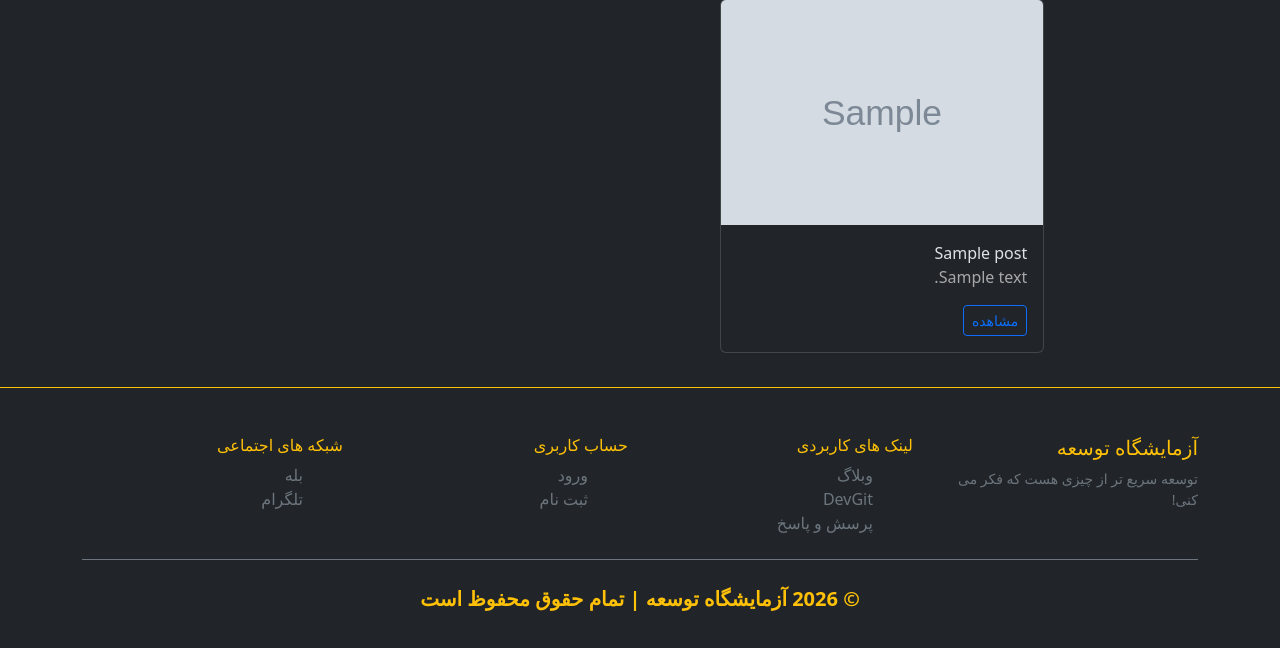
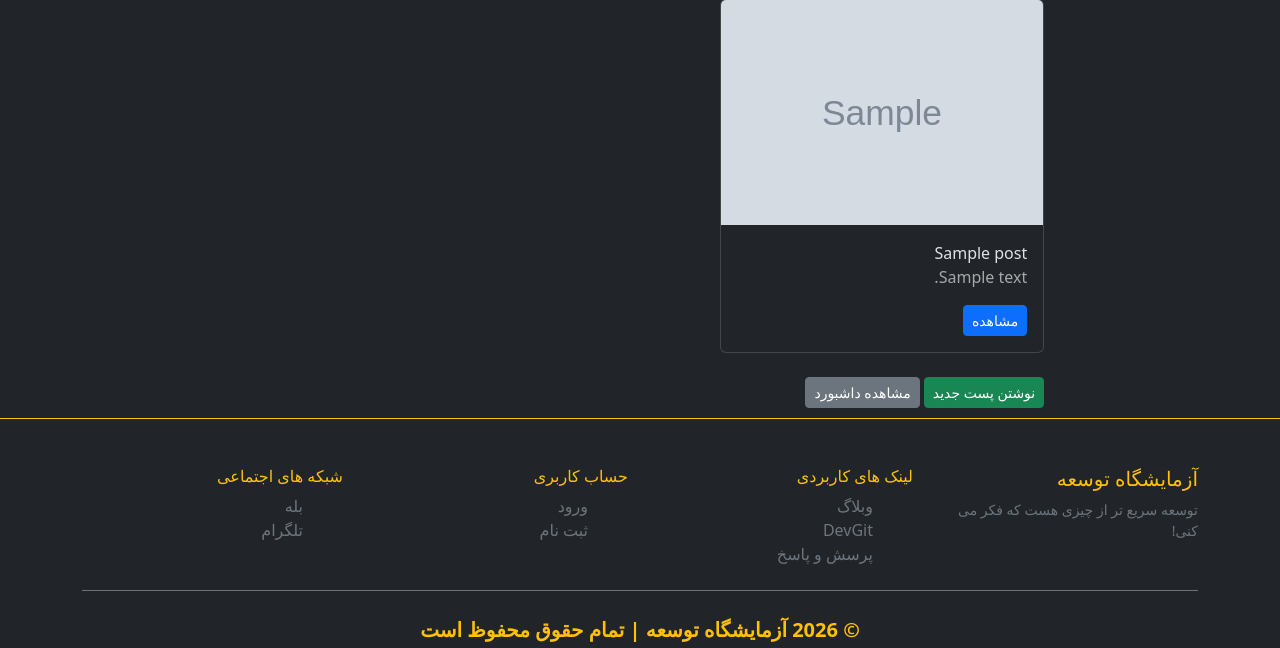
Before and after one commit to developlab-ir/Developlab, a Django app: template blog/templates/blog/main.html in a window 1280 px wide. Shown: the part 311-959 px from the top of the page. Before the commit the page ends 922 px from the top, so only its background shows below. Run offline with Django 5.2, Linux system fonts and the light colour scheme; the template is opened without the code that fills it: most values are stand-ins (such as "Sample title", 1, 10 or a date in 2020); grey boxes marked "Sample" are stand-in pictures; one stand-in notice (Sample message) is shown; some libraries are stand-ins or nearby versions.

Commit message:
Update Templates

```diff
--- a/blog/templates/blog/dashboard.html
+++ b/blog/templates/blog/dashboard.html
@@ -29,8 +29,8 @@
 
     <h3>اطلاعات کلی</h3>
     <ul>
-        <li>تعداد نظرات نوشته شده:</li>
-        <li>تعداد نظرات منتشر شده:</li>
+        <li>تعداد نظرات نوشته شده:{{ comment_cnt }}</li>
+        <li>تعداد نظرات منتشر شده:{{ comment_verify_cnt }}</li>
     </ul>
 </div>
 {% endblock content %}
--- a/blog/views.py
+++ b/blog/views.py
@@ -108,6 +108,8 @@
         context = super().get_context_data(**kwargs)
         context["post_cnt"] = len(Post.objects.filter(author=self.request.user)) or 0
         context["post_verify_cnt"] = len(Post.objects.filter(author=self.request.user,is_active=True)) or 0
+        context["comment_cnt"] = len(Comment.objects.filter(writer=self.request.user)) or 0
+        context["comment_verify_cnt"] = len(Comment.objects.filter(writer=self.request.user).exclude(status="delete")) or 0
 
         return context
 
--- a/templates/components/post-detail-item.html
+++ b/templates/components/post-detail-item.html
@@ -61,7 +61,7 @@
     <div class="">
         <span class="text-body-secondary">برچسب ها</span>
         {% for category in categories %}
-        <span class="badge rounded-pill text-bg-primary">{{ category }}</span>
+        <a href="{% url 'blog:list' %}?category={{ category.slug }}" class="badge rounded-pill text-bg-primary">{{ category }}</a>
         {% endfor %}
     </div>
 
--- a/templates/components/post-list-item.html
+++ b/templates/components/post-list-item.html
@@ -7,10 +7,11 @@
             <span class="card-text">{{ post.title }}</span>
             <p style="color:#fff9;" class="card-text">{{ post.description|truncatewords:23 }}</p>
             <div class="d-flex justify-content-between align-items-center">
-                <div class="{% if post.author == user %} btn-group {% endif %}">
-                    <a href="{% url 'blog:post-detail' post.id %}" type="button" class="btn btn-sm btn-outline-primary">مشاهده</a>
+                <div>
+                    <a href="{% url 'blog:post-detail' post.id %}" type="button" class="btn btn-sm btn-primary">مشاهده</a>
                     {% if post.author == user %}
-                    <a href="{% url 'blog:post-edit' post.id %}" type="button" class="btn btn-sm btn-outline-warning">ویرایش</a>
+                    <a href="{% url 'blog:post-edit' post.id %}" type="button" class="btn btn-sm btn-warning">ویرایش</a>
+                    <a href="{% url 'blog:post-delete' post.id %}" type="button" class="btn btn-sm btn-danger">حذف</a>
                     {% endif %}
                 </div>
             </div>
--- a/templates/components/post-list.html
+++ b/templates/components/post-list.html
@@ -4,4 +4,8 @@
 {% empty %}
 <h4 style="color:red;">هیچ پستی یافت نشد</h4>
 {% endfor %}
+<section id="actions">
+    <a href="{% url 'blog:post-create' %}" type="button" class="btn btn-sm btn-success">نوشتن پست جدید</a>
+    <a href="{% url 'blog:dashboard' %}" type="button" class="btn btn-sm btn-secondary">مشاهده داشبورد</a>
+</section>
 </div>
```
